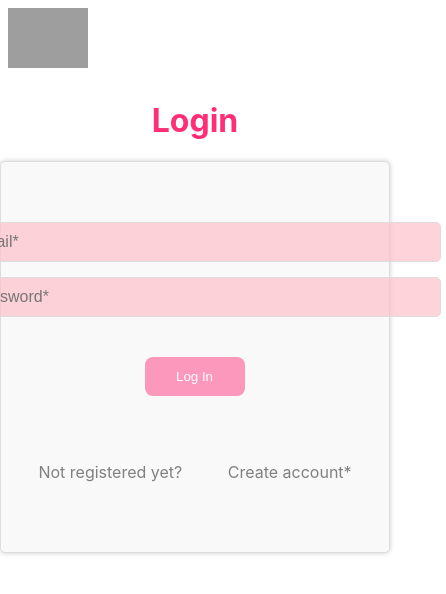
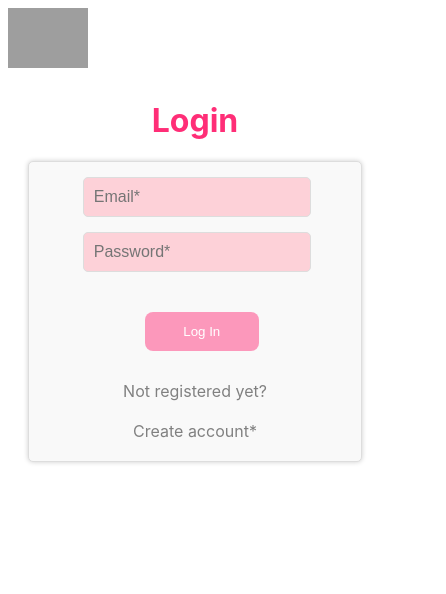
Before and after one commit to satendraarya/SheRise_Career, a React (Create React App) app: page /login in a window 390 px wide. Shown: the top 594 px of the page, 446 px wide, since content can reach past the window. Built offline with nearby package versions, Linux system fonts and the light colour scheme; grey boxes are pictures that could not be loaded.

Commit message:
13 sept commit

```diff
--- a/src/Components/LoginForm.css
+++ b/src/Components/LoginForm.css
@@ -82,3 +82,67 @@
   color: gray;
   margin-left: auto;
 }
+
+
+/* Responsive adjustments for smaller screens */
+@media screen and (max-width: 768px) {
+  .login-form-container {
+    max-width: 80%;
+    padding: 10px;
+    height: auto;
+    display: flex;
+    align-items: center;
+    justify-content: center;
+    opacity: 0; /* Start with 0 opacity */
+    animation: fadeIn 1s ease-in-out forwards; /* Apply the fade-in animation */
+  }
+
+  /* Define the fadeIn animation */
+  @keyframes fadeIn {
+    from {
+      opacity: 0; /* Start from 0 opacity */
+    }
+    to {
+      opacity: 1; /* End at 1 opacity */
+    }
+  }
+
+  .login-main-form input[type="email"],
+  .login-main-form input[type="password"] {
+    width: 90%;
+    margin-left: 1%;
+  }
+
+  .login-button {
+    width: 50%;
+    display: flex;
+    align-items: center;
+    justify-content: center;
+    background-color: #ff2e777a;
+    color: white;
+    padding: 12px;
+    border: none;
+    border-radius: 8px;
+    cursor: pointer;
+    margin-top: 30px;
+    transition: background-color 0.3s ease;
+  }
+
+  .login-button:hover {
+    background-color: #71e669;
+  }
+
+  .login-desc {
+    flex-direction: column;
+    align-items: center;
+    margin-top: 20px;
+  }
+
+  .login-desc p {
+    margin: 10px 0;
+  }
+
+  .create-account {
+    margin-left: 0;
+  }
+}
```
